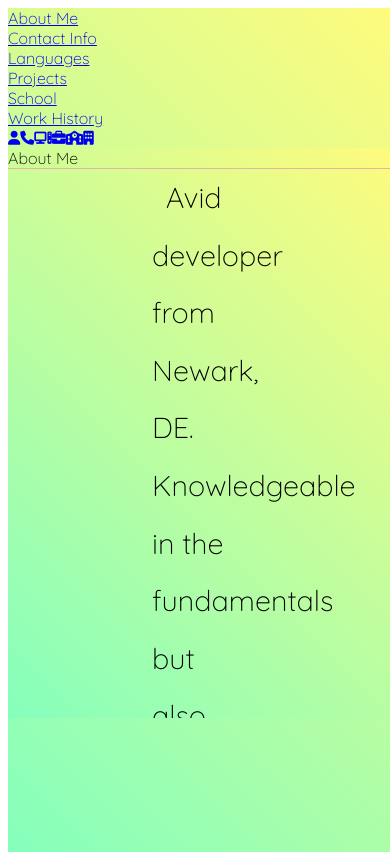
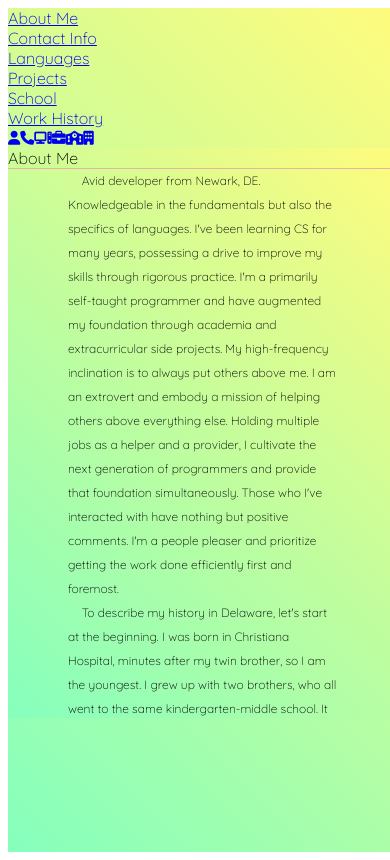
Before and after one commit to cthacker-udel/cthacker-website, a Next.js app: page /aboutme in a window 390 px wide. Built offline with nearby package versions, Linux system fonts and the light colour scheme.

Commit message:
[aboutme] Added responsiveness to the aboutme page

```diff
--- a/modules/AboutMe/AboutMe.module.css
+++ b/modules/AboutMe/AboutMe.module.css
@@ -13,6 +13,20 @@
     .about_me_text {
         max-height: 50vh;
         overflow-y: scroll;
+    }
+}
+
+/* xs */
+@media only screen and (max-width: 575px) {
+    .about_me_paragraph {
+        font-size: .75em !important;
+    }
+}
+
+/* sm -- md */
+@media only screen and (min-width: 576px) and (max-width: 768px) {
+    .about_me_paragraph {
+        font-size: .75em !important;
     }
 }
 
```
